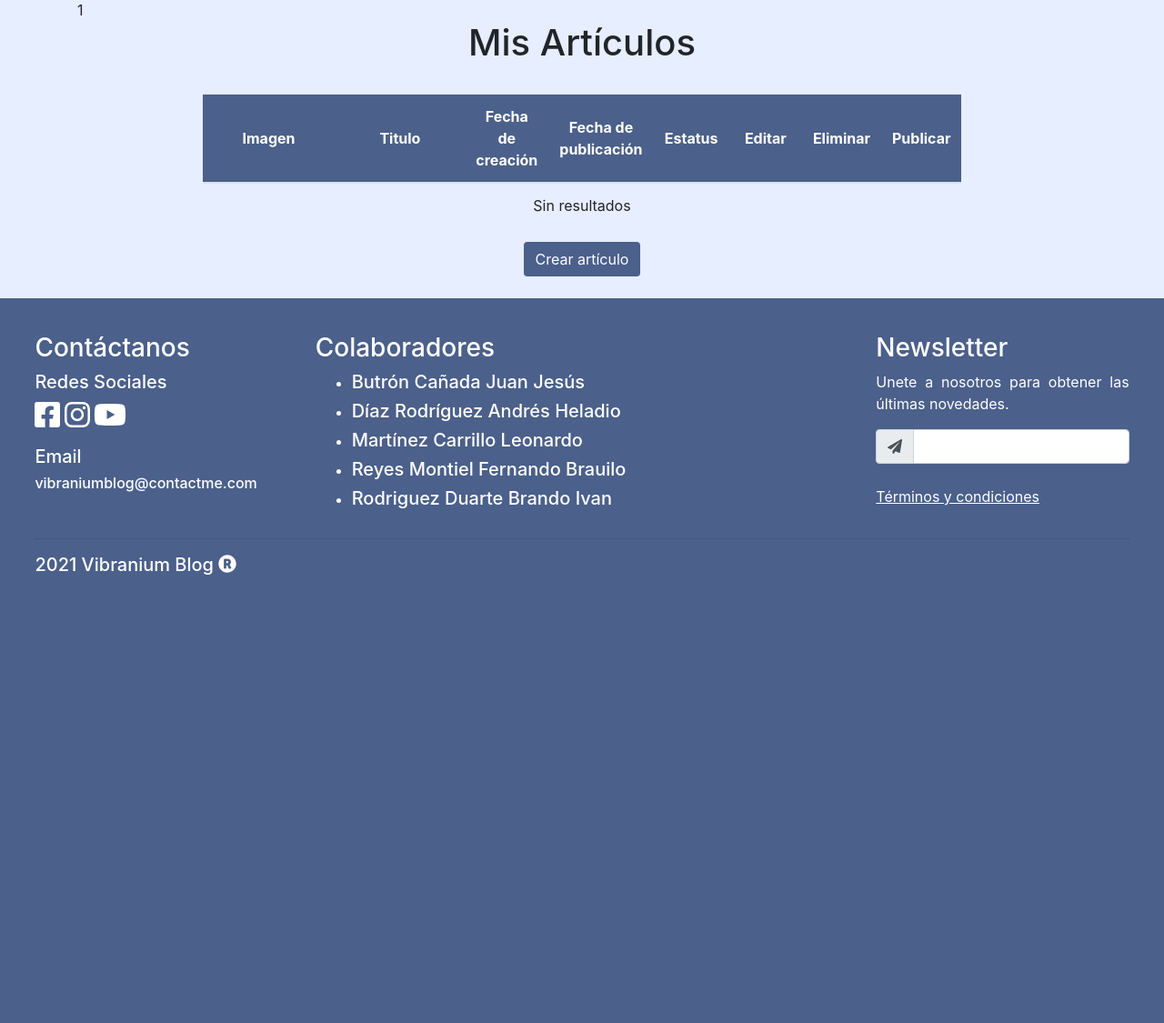
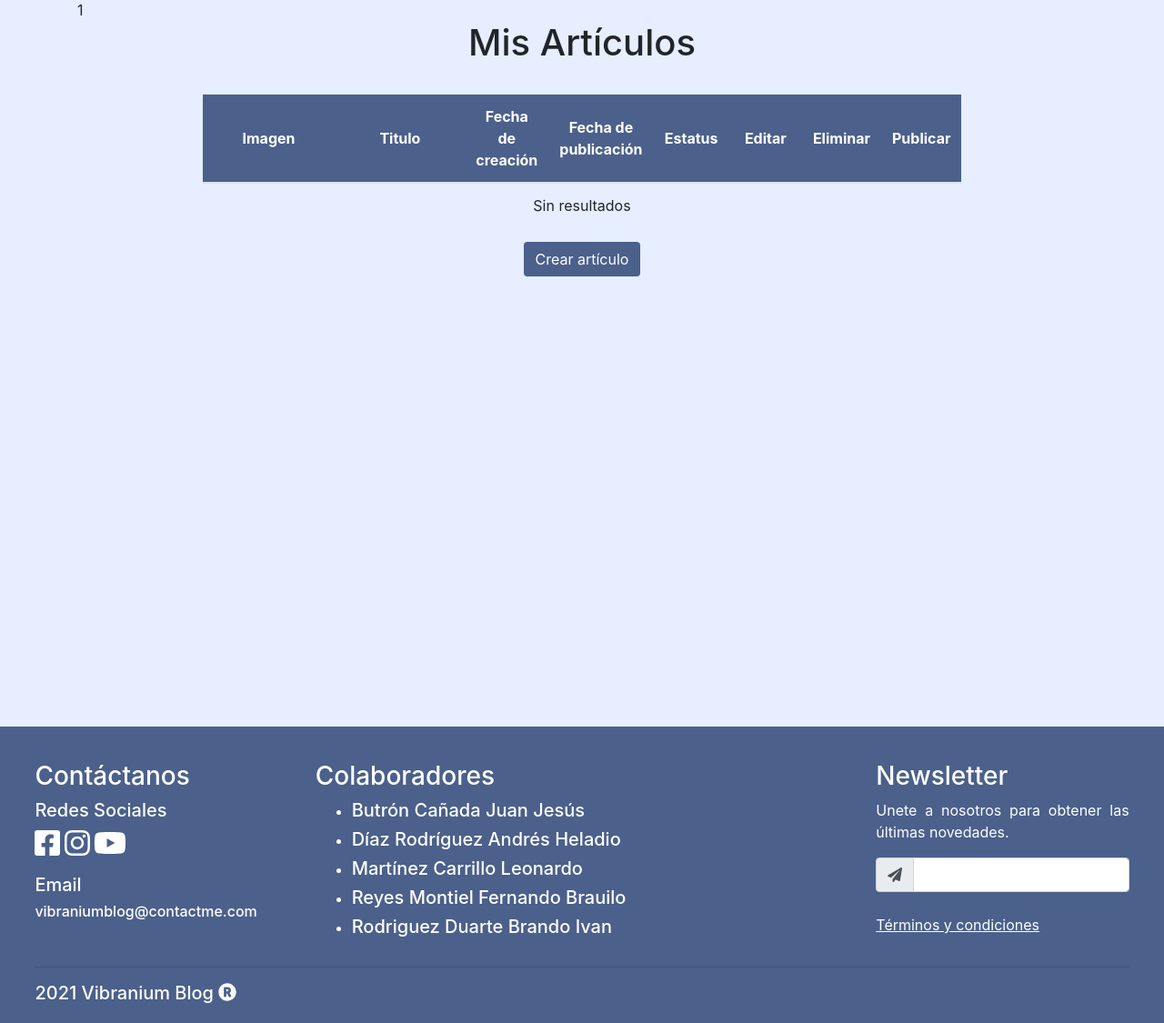
Before and after one commit to JuanButronC/Vibranium-Blog, a PHP site: page /modulos/escritor/misArticulos.php in a window 1280 px wide. Shown: the part 164-1289 px from the top of the page at 91% size. Before the commit the page ends 796 px from the top, so only its background shows below. Run offline with PHP 8.4, Linux system fonts and the light colour scheme; the visitor is signed in with stand-in values (Sample User, id 1); data that the repository does not hold is empty; some libraries are stand-ins or nearby versions.

Commit message:
Adición de tamaño "extra" al contenido del listado de artículos del escritor

```diff
--- a/modulos/escritor/misArticulos.php
+++ b/modulos/escritor/misArticulos.php
@@ -114,7 +114,7 @@
         </nav>
     </header>
 
-<div class="container">
+<div class="container"  style="min-height: 800px;">
    <?php
       if (isset($_SESSION["msjeExitoEliminacion"])) {
           echo $_SESSION["msjeExitoEliminacion"];
```
